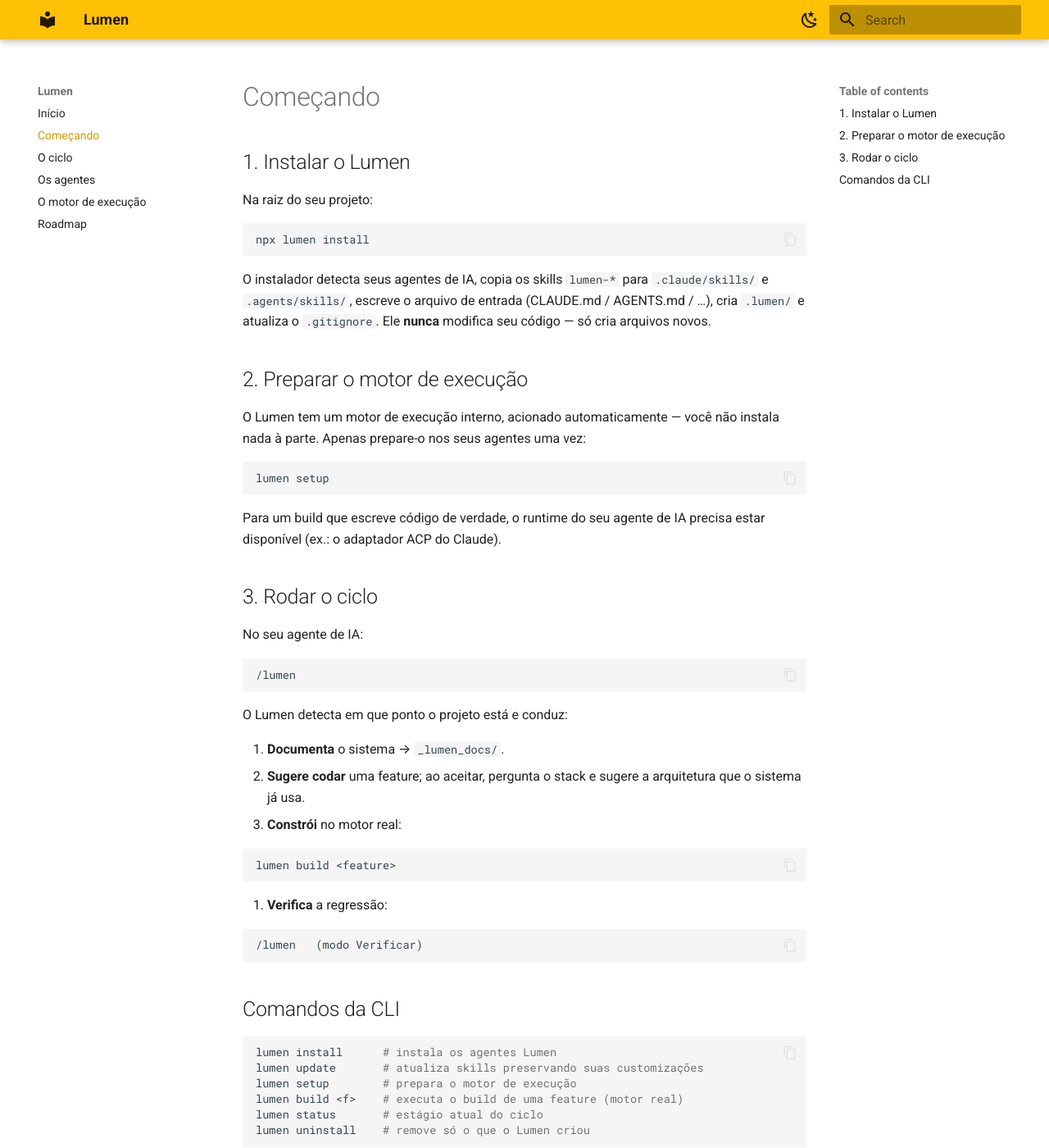
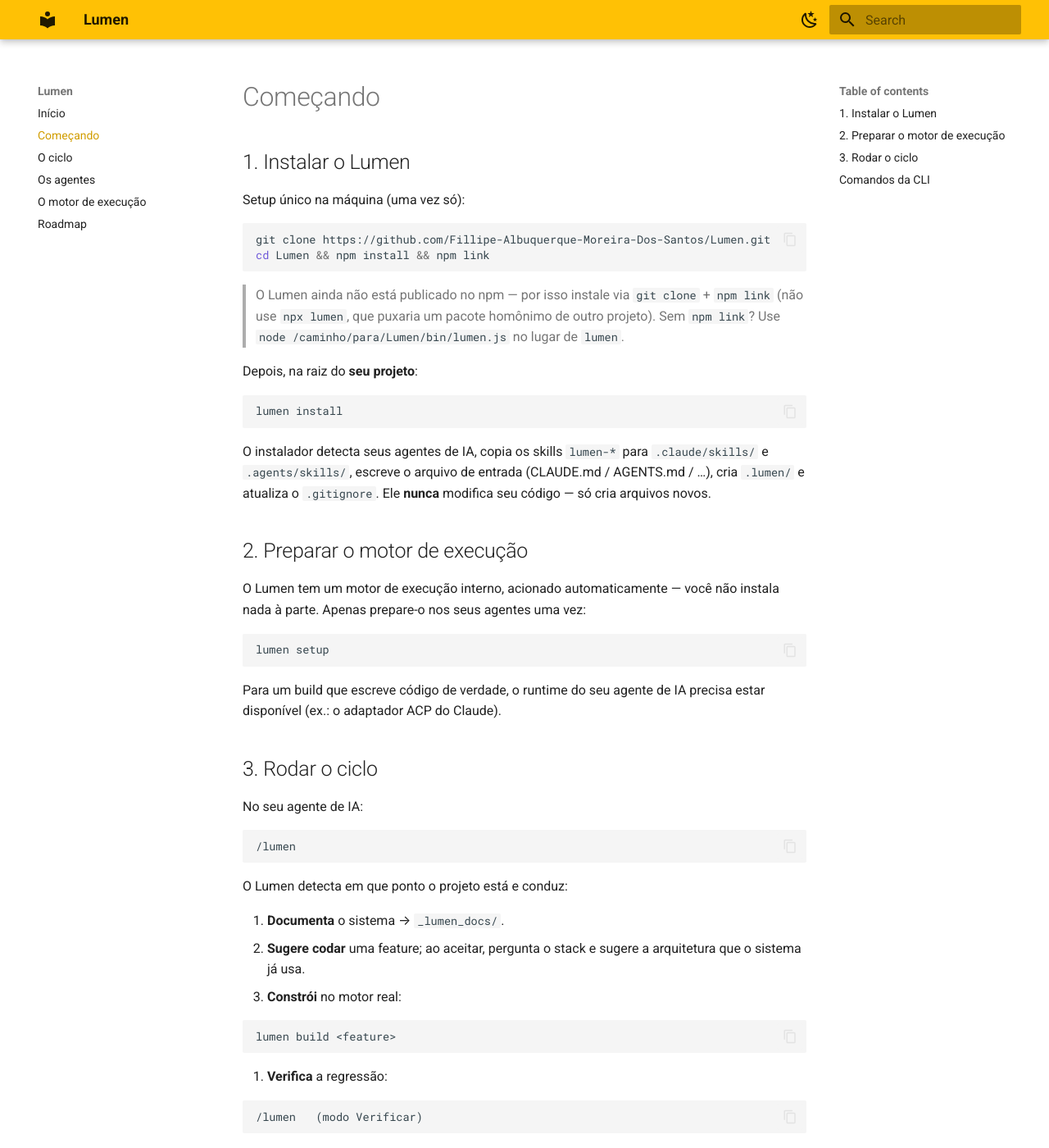
Before and after one commit to Fillipe-Albuquerque-Moreira-Dos-Santos/Lumen, an MkDocs documentation site: the page built from docs/getting-started.md, in a window 1280 px wide and 1400 px high. Shown: the whole window at 82% size. Built offline with MkDocs 1.6.1 and Material for MkDocs 9.7.7, drawn with Linux system fonts in a browser that asks for light colours; some of the changed text lies outside the part shown.

Commit message:
docs: corrige instalação (git clone + npm link em vez de npx lumen)
`npx lumen install` puxaria um pacote npm homônimo de outro projeto — o
Lumen ainda não está publicado. getting-started e examples passam a usar
git clone + npm link, consistente com o README. Inclui --bloco na lista.

Co-Authored-By: Claude Opus 4.7 <noreply@anthropic.com>

````diff
--- a/docs/getting-started.md
+++ b/docs/getting-started.md
@@ -2,10 +2,19 @@
 
 ## 1. Instalar o Lumen
 
-Na raiz do seu projeto:
+Setup único na máquina (uma vez só):
 
 ```bash
-npx lumen install
+git clone https://github.com/Fillipe-Albuquerque-Moreira-Dos-Santos/Lumen.git
+cd Lumen && npm install && npm link
+```
+
+> O Lumen ainda não está publicado no npm — por isso instale via `git clone` + `npm link` (não use `npx lumen`, que puxaria um pacote homônimo de outro projeto). Sem `npm link`? Use `node /caminho/para/Lumen/bin/lumen.js` no lugar de `lumen`.
+
+Depois, na raiz do **seu projeto**:
+
+```bash
+lumen install
 ```
 
 O instalador detecta seus agentes de IA, copia os skills `lumen-*` para `.claude/skills/` e `.agents/skills/`, escreve o arquivo de entrada (CLAUDE.md / AGENTS.md / …), cria `.lumen/` e atualiza o `.gitignore`. Ele **nunca** modifica seu código — só cria arquivos novos.
@@ -51,6 +60,7 @@ lumen install      # instala os agentes Lumen
 lumen update       # atualiza skills preservando suas customizações
 lumen setup        # prepara o motor de execução
 lumen build <f>    # executa o build de uma feature (motor real)
-lumen status       # estágio atual do ciclo
+lumen build <f> --bloco "<nome>"  # constrói só um bloco temático
+lumen status       # estágio atual do ciclo (com progresso por bloco)
 lumen uninstall    # remove só o que o Lumen criou
 ```
````
Also changed, not shown: examples/README.md (+3 -1 lines).
